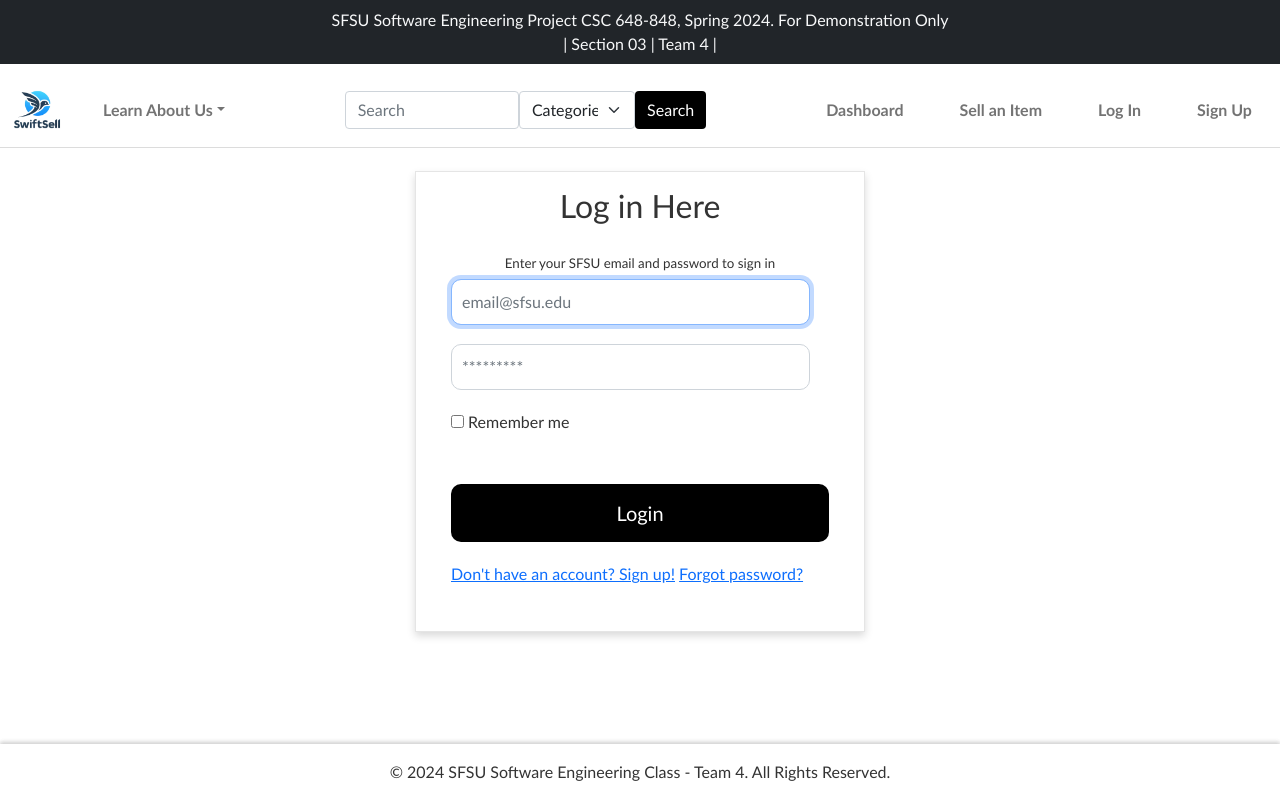
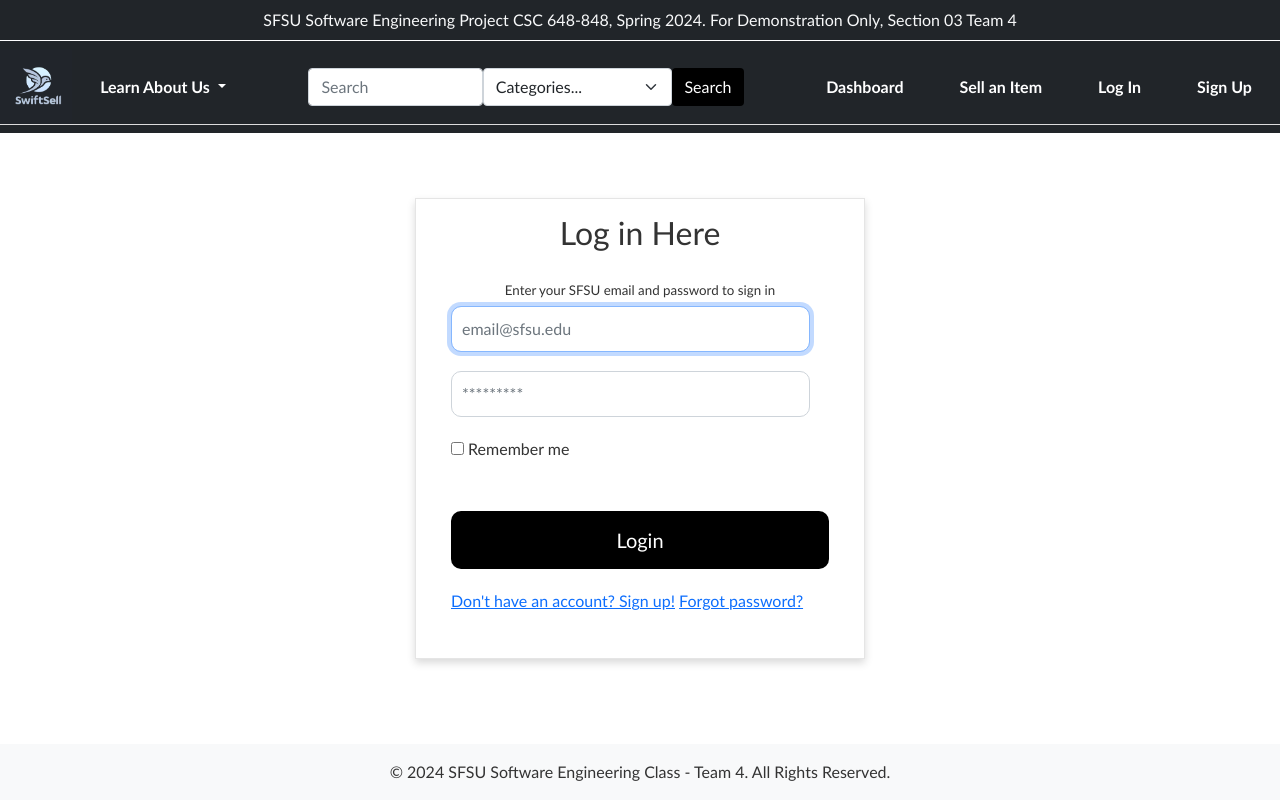
Before and after one commit to Amandeep-Singh-24/SwiftSell, a Flask app: page /login in a window 1280 px wide. Run offline with Flask 3, Linux system fonts and the light colour scheme.

Commit message:
Adjusted home page sizing, added details page, implemented sign up into db

```diff
--- a/application/app.py
+++ b/application/app.py
@@ -159,29 +159,47 @@
     else:
         return render_template("login.html")
 
-@app.route('/signup')
+@app.route('/signup', methods=['GET', 'POST'])
 def signup():
     if request.method == "POST":
-
-        # Create variables for the user's inputs (username and password), as well as the list of users with that username (should be nobody).
         username = request.form.get("username")
         password = request.form.get("password")
         first_name = request.form.get("first_name")
         last_name = request.form.get("last_name")
         email = request.form.get("email")
+
+        if not username or not password:
+            return render_template("signup.html", error="Username and password are required.")
+
         conn = mysql.connector.connect(**db_config)
-        duplicated = conn.execute("SELECT * FROM registered_user WHERE username =?", username)
+        cursor = conn.cursor(dictionary=True)
 
-        # Make sure the user typed in a username and password, and don't let the user reuse a username
-        if not username or not password or len(duplicated) != 0:
-            return render_template("signup.html")
+        try:
+            # Check if username already exists
+            cursor.execute("SELECT * FROM registered_user WHERE username = %s", (username,))
+            if cursor.fetchone():
+                return render_template("signup.html", error="Username already exists.")
 
-        # Hash the password and store username and hashed password in the registered_user database
-        hashed = generate_password_hash(password)
-        conn.execute("INSERT INTO registered_user (username, password, first_name, last_name, email) VALUES (?, ?, ?, ?, ?)", username, hashed, first_name, last_name, email)
-        return redirect("/signup")
+            # Hash the password
+            hashed = generate_password_hash(password)
+
+            # Insert the new user
+            cursor.execute(
+                "INSERT INTO registered_user (username, password, first_name, last_name, email) VALUES (%s, %s, %s, %s, %s)",
+                (username, hashed, first_name, last_name, email)
+            )
+            conn.commit()  # Commit to save changes to the database
+
+            return redirect("/login")  # Redirect to login after successful signup
+        except mysql.connector.Error as err:
+            print("Error: {}".format(err))
+            return render_template("signup.html", error="Failed to register user.")
+        finally:
+            cursor.close()
+            conn.close()
     else:
         return render_template('signup.html')
+
 
 @app.route('/post')
 def post():
@@ -195,5 +213,38 @@
 def message():
     return render_template('message.html')
 
+@app.route('/item/<int:item_id>')
+def item_details(item_id):
+    # Initialize the database connection and cursor
+    conn = None
+    cursor = None
+    try:
+        # Connect to the database
+        conn = mysql.connector.connect(**db_config)
+        cursor = conn.cursor(dictionary=True)
+
+        # Execute a query to fetch details of the specific item using its ID
+        cursor.execute("SELECT * FROM items_for_sale WHERE item_id = %s", (item_id,))
+        item = cursor.fetchone()
+
+        # Check if the item exists
+        if item:
+            # Render an item detail template if the item is found
+            return render_template('item_details.html', item=item)
+        else:
+            # If no item is found, return a custom error page or a not found message
+            return f"Item with ID {item_id} not found.", 404
+    except Exception as e:
+        # Log exception if something goes wrong
+        app.logger.error(f"Error fetching item details: {e}")
+        return "An error occurred while fetching item details.", 500
+    finally:
+        # Ensure that the database cursor and connection are closed properly
+        if cursor:
+            cursor.close()
+        if conn:
+            conn.close()
+
+
 if __name__ == '__main__':
     app.run(debug=True)
--- /dev/null
+++ b/application/src/static/css/details.css
@@ -0,0 +1,4 @@
+.btn {
+    background-color: black !important;
+    color: white !important;
+}
--- a/application/src/static/css/login.css
+++ b/application/src/static/css/login.css
@@ -27,6 +27,7 @@
 
 body {
 	background: #fff;
+  margin-bottom: none !important;
 }
 
 .wrapper {
@@ -41,6 +42,7 @@
   background-color: #fff;
   border: 1px solid rgba(0,0,0,0.1);
   box-shadow: 0 4px 8px rgba(0,0,0,0.15);
+  margin-top: 50px;
 
   .form-signin-heading,
 	.checkbox {
@@ -96,27 +98,6 @@
 
 	}
 }
-
-/* Footer styles */
-.footer {
-    position: fixed; /* Fixed position */
-    left: 0;
-    bottom: 0; /* Align to bottom */
-    width: 100%; /* Full width */
-    background-color: #fff; /* Footer background */
-    color: #333; /* Footer text color */
-    text-align: center; /* Center the text */
-    padding: 1rem 0; /* Padding for top and bottom */
-    box-shadow: 0 -2px 4px rgba(0,0,0,0.1); /* Shadow at the top of the footer */
-    font-family: 'Segoe UI', Tahoma, Geneva, Verdana, sans-serif; /* Typography */
-  }
-
-  /* Ensure that the body content does not get hidden behind the footer */
-  body {
-    padding-bottom: 60px; /* Adjust this value based on the height of your footer */
-  }
-
-
 
 /* Full-width navigation bar adjustments */
 .nav-search-bar {
--- a/application/src/static/css/search.css
+++ b/application/src/static/css/search.css
@@ -267,6 +267,19 @@
 /* Remove any border from the navbar itself */
 .navbar {
     border-bottom: none; /* If there's a border set, remove it */
+    background: #212529;
+}
+
+.navbar-light .navbar-nav .nav-link {
+    color: white !important;
+}
+
+.navbar-light .navbar-brand {
+    color: white !important;
+}
+
+.navbar-light .navbar-toggler {
+    color: white !important;
 }
 
 /* Remove any box-shadow from the navbar to get rid of any "thicker grey bar" */
@@ -308,19 +321,29 @@
     color: #fff;
 }
 
-/* Footer styles */
-.footer {
-    position: fixed; /* Fixed position */
-    left: 0;
-    bottom: 0; /* Align to bottom */
-    width: 100%; /* Full width */
-    background-color: #fff; /* Footer background */
-    color: #333; /* Footer text color */
-    text-align: center; /* Center the text */
-    padding: 1rem 0; /* Padding for top and bottom */
-    box-shadow: 0 -2px 4px rgba(0,0,0,0.1); /* Shadow at the top of the footer */
-    font-family: 'Segoe UI', Tahoma, Geneva, Verdana, sans-serif; /* Typography */
+
+
+
+  h2{
+    margin-bottom: 20px;
   }
+
+  .bg-dark {
+    --bs-bg-opacity: 1;
+    background-color: rgba(var(--bs-dark-rgb),var(--bs-bg-opacity)) !important;
+    border-bottom: 1px solid white;
+  }
+
+.card-link a {
+    text-decoration: none; /* Removes underline */
+    color: inherit; /* Inherits text color from parent */
+}
+.card-link a:hover {
+    text-decoration: none; /* Ensures no underline on hover */
+}
+.contact-seller {
+    text-decoration: none; /* Additional style to prevent underlining */
+}
 
 /* Responsive design for cards */
 @media (max-width: 768px) {
--- a/application/templates/base_navbar.html
+++ b/application/templates/base_navbar.html
@@ -8,27 +8,28 @@
     <link rel="stylesheet" href="{{ url_for('static', filename='css/search.css') }}">
     {% block head_extra %}{% endblock %}
 </head>
-<body>
+<body class="d-flex flex-column min-vh-100"> <!-- Flex container for body to manage footer position -->
+
     <!-- Small Header -->
     <div class="bg-dark text-light text-center py-2">
-        SFSU Software Engineering Project CSC 648-848, Spring 2024. For Demonstration Only<br>
-        | Section 03 | Team 4 |
+        SFSU Software Engineering Project CSC 648-848, Spring 2024. For Demonstration Only, Section 03 Team 4
     </div>
 
-    <!-- Create Navbar with logo and about me -->
+    <!-- Navigation Bar -->
     <nav class="navbar navbar-expand-lg navbar-light">
         <div class="container-fluid">
             <a class="navbar-brand" href="/">
-                <img src="{{ url_for('static', filename='images/Swiftsell.jpeg') }}" alt="SwiftSell Logo" class="navbar-logo"/>
+                <img src="{{ url_for('static', filename='images/swiftsell2.jpeg') }}" alt="SwiftSell Logo" class="navbar-logo"/>
             </a>
             <button class="navbar-toggler" type="button" data-bs-toggle="collapse" data-bs-target="#navbarNav" aria-controls="navbarNav" aria-expanded="false" aria-label="Toggle navigation">
                 <span class="navbar-toggler-icon"></span>
             </button>
-                <!-- About Me -->
             <div class="collapse navbar-collapse" id="navbarNav">
                 <ul class="navbar-nav me-auto">
                     <li class="nav-item dropdown">
-                        <a class="nav-link dropdown-toggle" href="#" id="navbarDropdown" role="button" data-bs-toggle="dropdown" aria-expanded="false">Learn About Us</a>
+                        <a class="nav-link dropdown-toggle" href="#" id="navbarDropdown" role="button" data-bs-toggle="dropdown" aria-expanded="false">
+                            Learn About Us
+                        </a>
                         <ul class="dropdown-menu" aria-labelledby="navbarDropdown">
                             <li><a class="dropdown-item" href="/about/amandeepsingh">Amandeep Singh</a></li>
                             <li><a class="dropdown-item" href="/about/aymanearfaoui">Aymane Arfaoui</a></li>
@@ -38,9 +39,8 @@
                         </ul>
                     </li>
                 </ul>
-                    <!-- Search bar, categories, search submission -->
-                <form class="d-flex mx-auto" style="width: 30%;" action="/" method="get" onsubmit="return validateSearch()">
-                    <input class="form-control" type="search" placeholder="Search" aria-label="Search" name="search_query" value="{{ search_query }}" style="flex-grow: 1;width: 200%;">
+                <form class="d-flex mx-auto" action="/" method="get" onsubmit="return validateSearch()">
+                    <input class="form-control" type="search" placeholder="Search" aria-label="Search" name="search_query" value="{{ search_query }}">
                     <select class="form-select" name="category">
                         <option value="all" {% if category == 'all' or category == '' %}selected{% endif %}>Categories...</option>
                         {% for cat in categories %}
@@ -51,7 +51,6 @@
                     </select>
                     <button class="btn custom-search-btn" type="submit">Search</button>
                 </form>
-                    <!-- All other links -->
                 <ul class="navbar-nav ms-auto">
                     <li class="nav-item"><a class="nav-link" href="/dashboard">Dashboard</a></li>
                     <li class="nav-item"><a class="nav-link" href="/post">Sell an Item</a></li>
@@ -62,33 +61,16 @@
         </div>
     </nav>
 
-        <!-- Search Cannot Exceed 40 characters. -->
-    <div class="modal fade" id="charLimitModal" tabindex="-1" aria-labelledby="charLimitModalLabel" aria-hidden="true">
-        <div class="modal-dialog">
-            <div class="modal-content">
-                <div class="modal-header">
-                    <h5 class="modal-title" id="charLimitModalLabel">Character Limit Exceeded</h5>
-                    <button type="button" class="btn-close" data-bs-dismiss="modal" aria-label="Close"></button>
-                </div>
-                <div class="modal-body">
-                    Your search query cannot exceed 40 characters.
-                </div>
-            </div>
+    {% block content %}{% endblock %}
+
+    <!-- Footer -->
+    <footer class="mt-auto py-3 bg-light"> <!-- Automatically margins footer to the bottom of the flex container -->
+        <div class="container text-center">
+            &copy; 2024 SFSU Software Engineering Class - Team 4. All Rights Reserved.
         </div>
-    </div>
+    </footer>
 
-
-        <!-- Footer section -->
-<footer class="footer">
-    <div class="container text-center">
-        &copy; 2024 SFSU Software Engineering Class - Team 4. All Rights Reserved.
-    </div>
-</footer>
-
-        {% block content %}{% endblock %}
-        {% block scripts %}{% endblock %}
-
-
+    {% block scripts %}{% endblock %}
     <script src="https://cdn.jsdelivr.net/npm/bootstrap@5.1.3/dist/js/bootstrap.bundle.min.js" integrity="sha384-ka7Sk0Gln4gmtz2MlQnikT1wXgYsOg+OMhuP+IlRH9sENBO0LRn5q+8nbTov4+1p" crossorigin="anonymous"></script>
     <script>
         function validateSearch() {
--- a/application/templates/login.html
+++ b/application/templates/login.html
@@ -8,7 +8,7 @@
 
 {% block content %}
 <div class="wrapper">
-        <form class="form-signin">
+    <form class="form-signin" id="loginForm" method="POST">
        <h2 class="form-signin-heading">Log in Here</h2>
        <h3 class="form-signin-subtext">Enter your SFSU email and password to sign in</h3>
        <input type="text" class="form-control" name="username" placeholder="email@sfsu.edu" required="" autofocus="" />
@@ -23,12 +23,6 @@
     </form>
  </div>
 
-<!-- Footer section -->
-<footer class="footer">
-    <div class="container text-center">
-        &copy; 2024 SFSU Software Engineering Class - Team 4. All Rights Reserved.
-    </div>
-</footer>
 {% endblock %}
 
 {% block scripts %}
```
Also changed, not shown: application/src/static/css/signup.css (+0 -14 lines), application/templates/item_details.html (added, +37 -0 lines), application/templates/search_results.html (+69 -62 lines), application/templates/signup.html (+8 -15 lines), application/src/static/images/Swiftsell.jpeg (deleted), application/src/static/images/swiftsell2.jpeg (added). Lines whose indentation alone changed are shown as unchanged.
